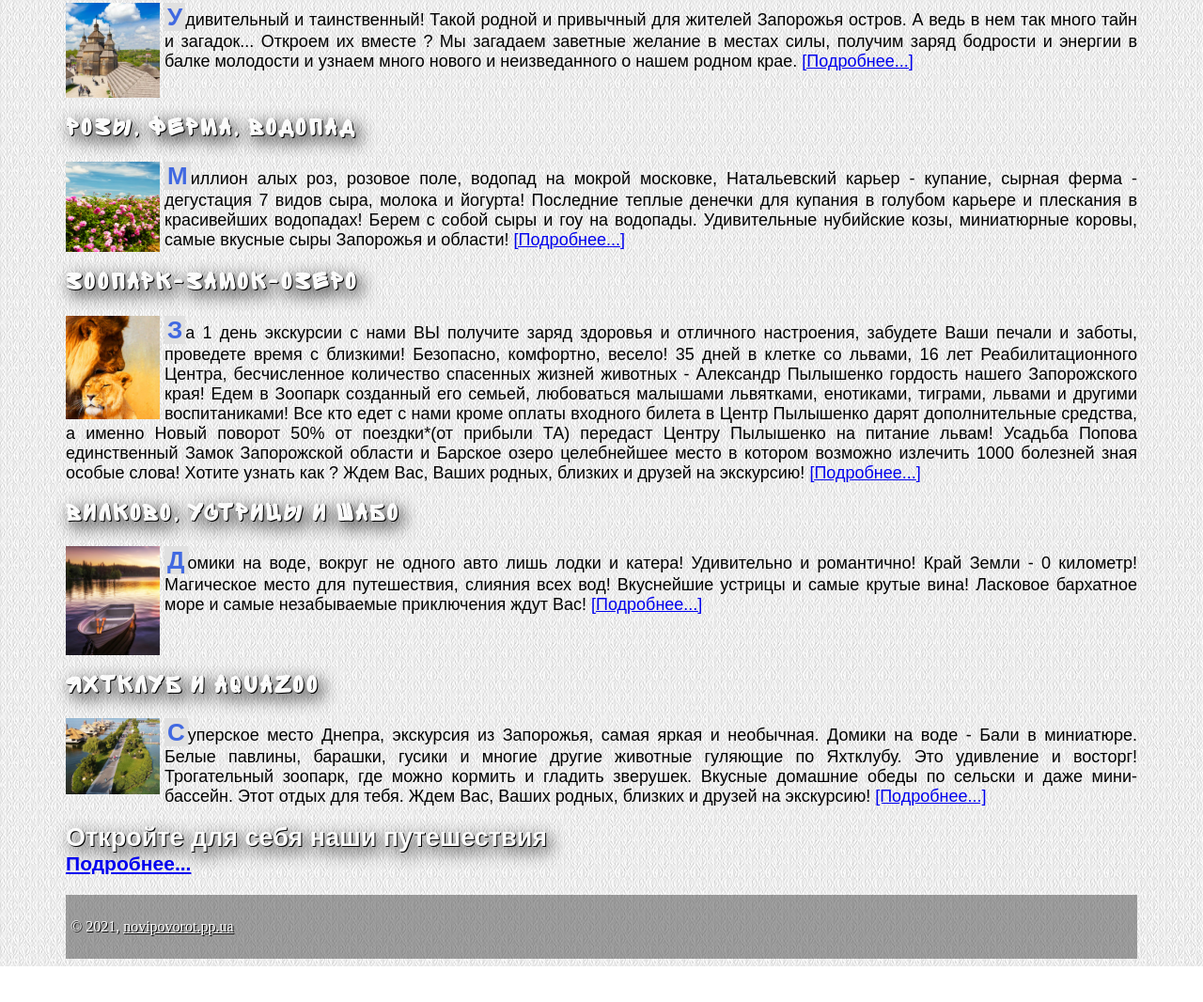
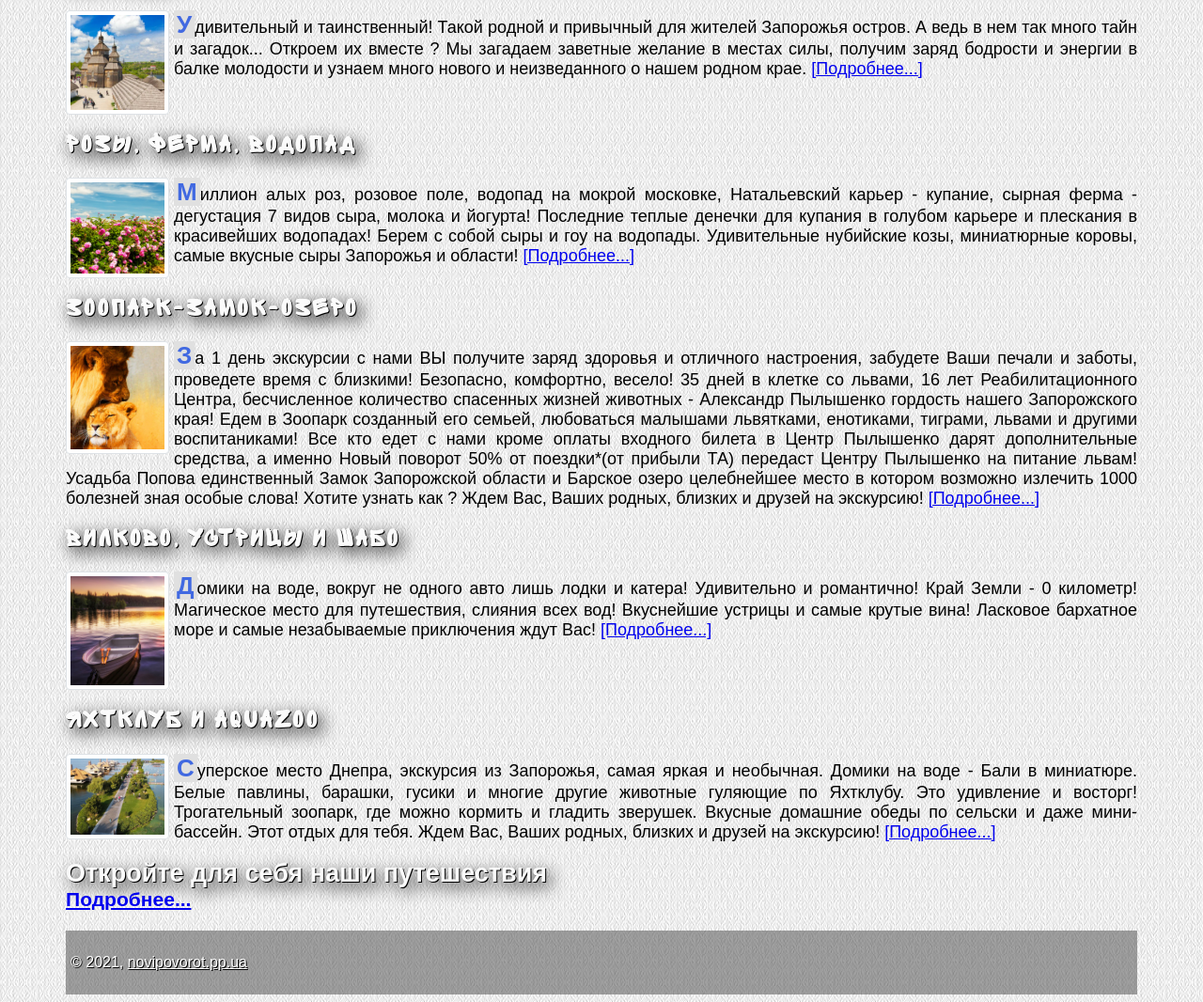
Before and after one commit to Dmitriy-1986/novipovorot-landing, a plain HTML site: page index.html in a window 1280 px wide. Shown: the part 857-1923 px from the top of the page at 94% size. Before the commit the page ends 1885 px from the top, so only its background shows below. Drawn offline with Linux system fonts and the light colour scheme.

Commit message:
Update style.css

```diff
--- a/css/style.css
+++ b/css/style.css
@@ -173,6 +173,10 @@ body {
     float: left;
     margin: 0 5px 0 0;
     width: 100px;
+    padding: .25rem;
+    background-color: #fff;
+    border: 1px solid #dee2e6;
+    border-radius: .25rem;
 }
 
 .footer {
@@ -185,10 +189,13 @@ body {
     padding: 0;
     color: white;
     text-shadow: 1px 1px black;
+    font-family: sans-serif;
 }
+
 .footer a {
     margin: 0;
     padding: 0;
     color: white;
     text-shadow: 1px 1px black;
+    font-family: sans-serif;
 }
```
